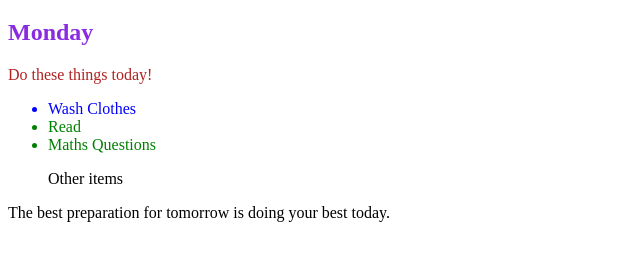
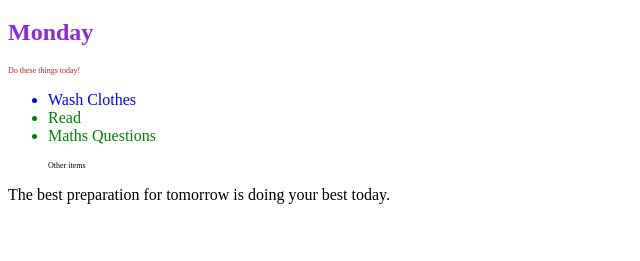
Before and after one commit to kaeljane/The-Complete-Full-Stack-Web-DevelopmentBootcamp-DrAngela-ExerciosResolvidos, a plain HTML site: page 7.1+Combining+Selectors/7.1 Combining Selectors/index.html in a window 1280 px wide. Shown: the part 61-322 px from the top of the page, without its empty margins (0-640 px from the left). Drawn offline with Linux system fonts and the light colour scheme.

Commit message:
att 28/06/2025

```diff
--- a/7.1+Combining+Selectors/7.1 Combining Selectors/style.css
+++ b/7.1+Combining+Selectors/7.1 Combining Selectors/style.css
@@ -15,3 +15,8 @@ div li {
 li.done {
     color: green;
 }
+
+/* Ancestral +  seletores juto tornando específico*/
+body p.done{
+    font-size: 0.5rem;
+}
```
Also changed, not shown: 7.1+Combining+Selectors/7.1 Combining Selectors/index.html (+1 -0 lines).
